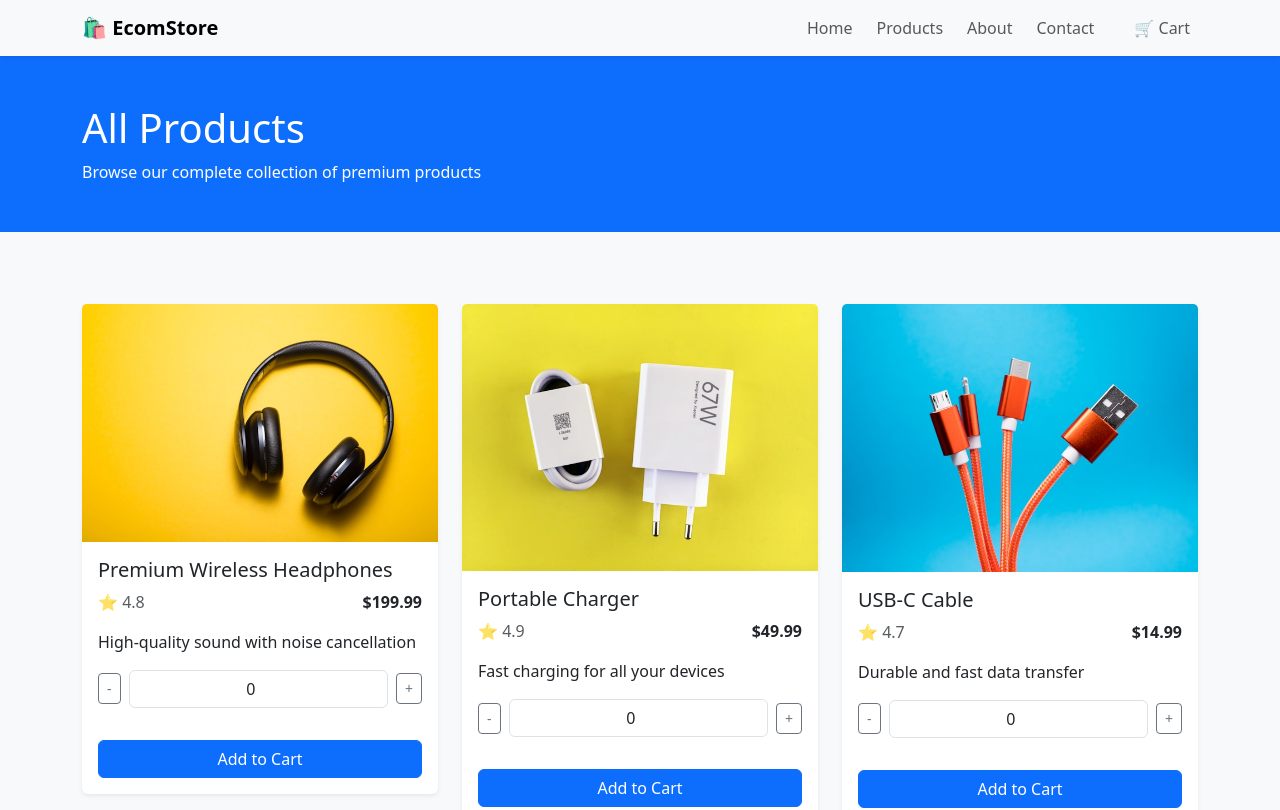
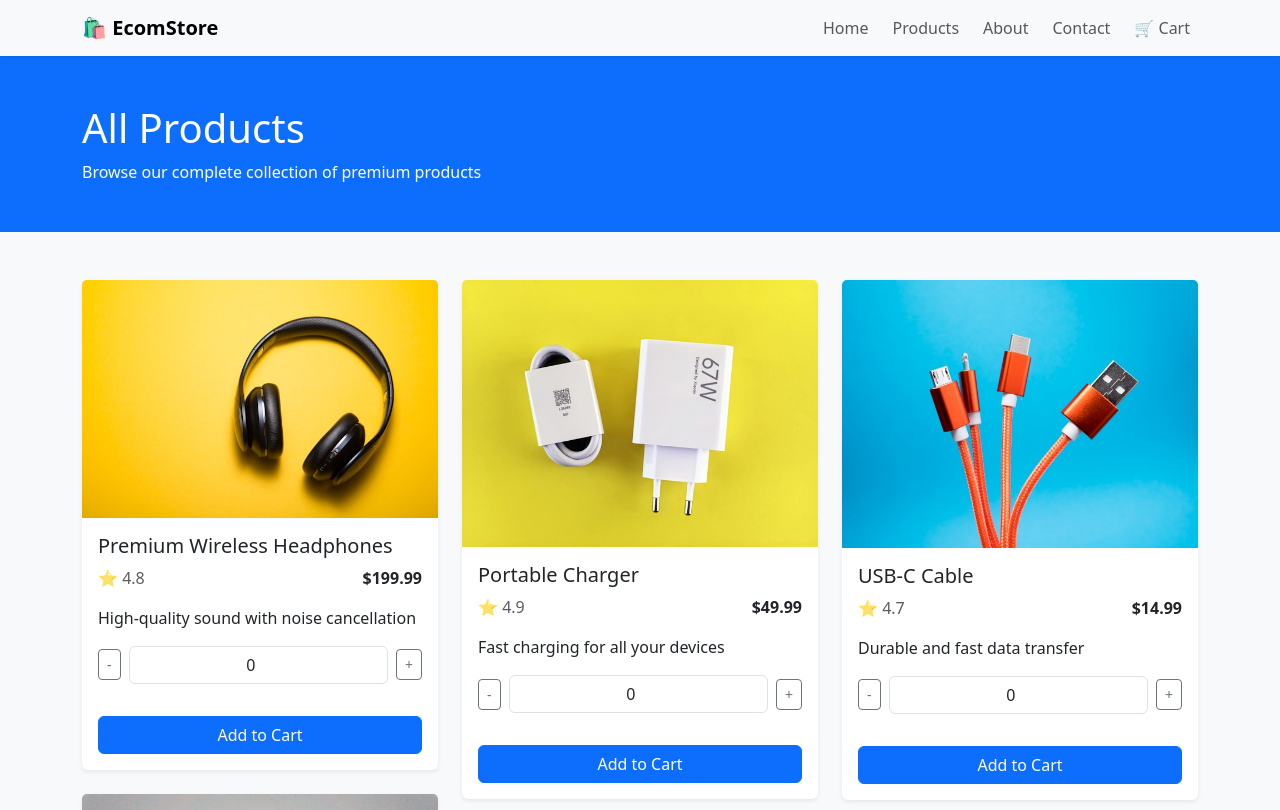
Before and after one commit to nileshvyasfullstackdev/sample_project_ai, a Next.js app: page /products in a window 1280 px wide. Shown: the top 810 px of the page. Built offline with nearby package versions, Linux system fonts and the light colour scheme.

Commit message:
Styles and layout updated

```diff
--- a/src/components/Navbar.js
+++ b/src/components/Navbar.js
@@ -29,7 +29,7 @@ export default function NavbarComponent() {
                               <Nav.Link as={Link} href="/contact" className="pe-lg-3">
                                    Contact
                               </Nav.Link>
-                              <Nav.Link as={Link} href="/cart" className="ms-lg-3 mt-3 mt-lg-0 d-inline-flex align-items-center">
+                              <Nav.Link as={Link} href="/cart" className="mt-3 mt-lg-0 d-inline-flex align-items-center">
                                    🛒 Cart
                                    {cartItemsCount > 0 && (
                                         <Badge bg="danger" className="ms-2">
--- a/src/styles/globals.css
+++ b/src/styles/globals.css
@@ -58,11 +58,14 @@ img {
      border: 0;
 }
 
+.navbar-nav .nav-link.active {
+     color: var(--bs-primary);
+}
+
 /* Masonry Layout */
 .masonry-container {
   column-count: 3;
   column-gap: 1.5rem;
-  margin-top: 1.5rem;
 }
 
 .masonry-item {
```
